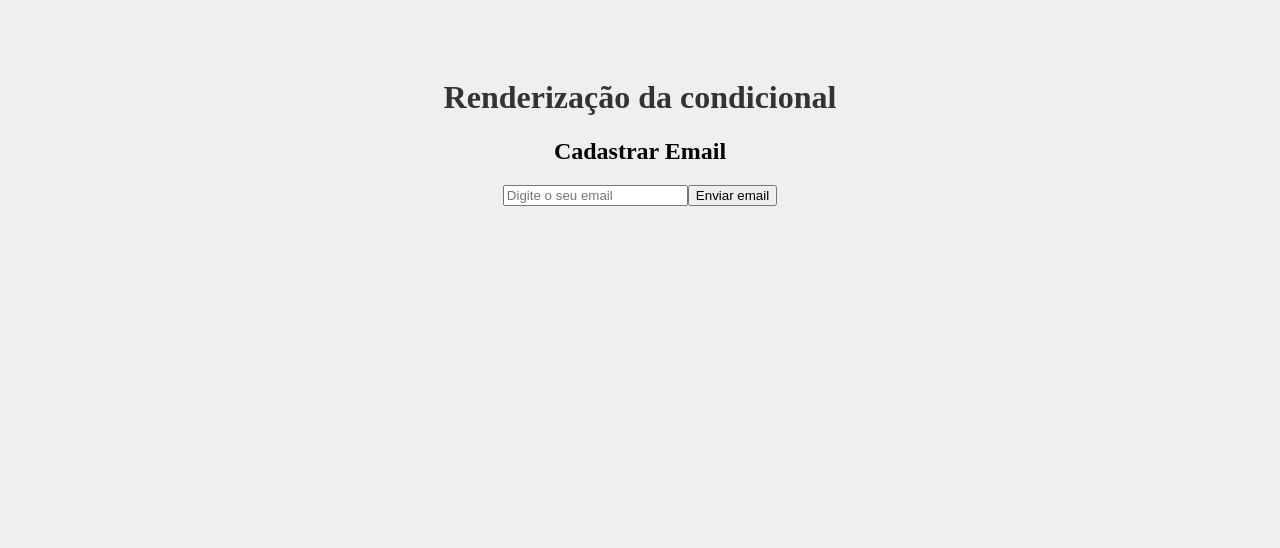
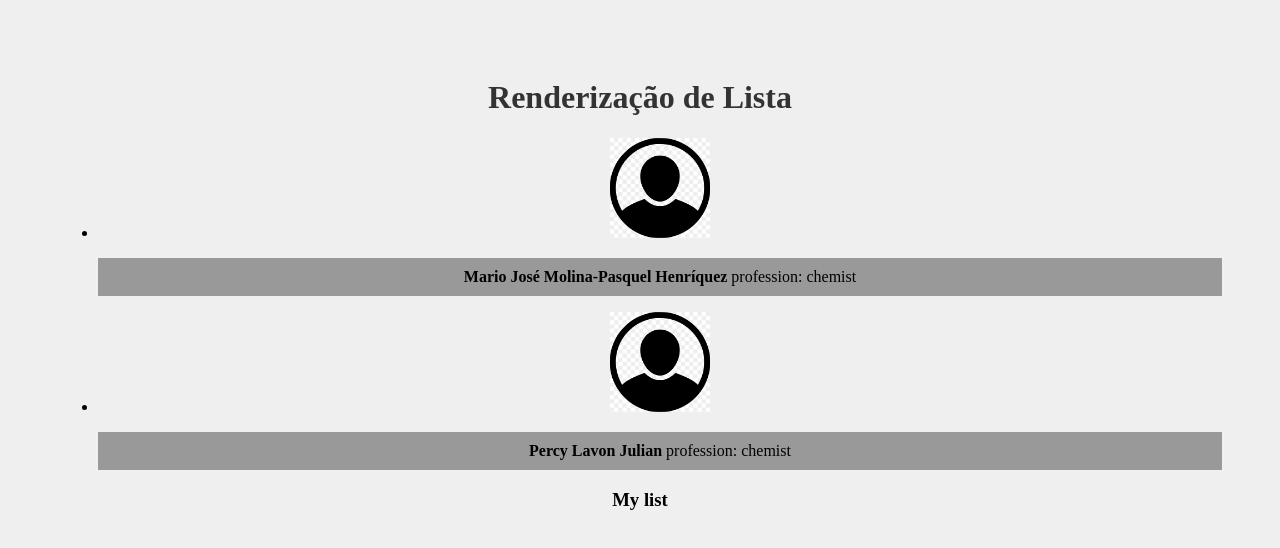
Before and after one commit to ariclenespedro/learning_react, a React (Create React App) app: page / in a window 1280 px wide. Shown: the top 548 px of the page. Built offline with nearby package versions, Linux system fonts and the light colour scheme.

Commit message:
Trabalhando com listas( função Map)

```diff
--- a/src/App.js
+++ b/src/App.js
@@ -1,13 +1,17 @@
 /* import logo from './logo.svg'; */
 import './App.css';
-import Condicional from "./components/Condicional";
+import NewList from './components/NewList';
+import OutraLista from './components/OutraLista';
 
 function App() {
 
+  const listItem = ['React', 'Vue', 'Angular'];
+
   return (
     <div className="App">
-      <h1>Renderização da condicional</h1>
-      <Condicional />
+      <h1>Renderização de Lista</h1>
+      <OutraLista />
+      <NewList />
     </div>
   );
 }
--- /dev/null
+++ b/src/components/NewList.js
@@ -0,0 +1,12 @@
+function NewList({itens}) {
+
+    return (
+        <>
+            <h3>My list</h3>
+
+        </>
+    )
+
+}
+
+export default NewList;
--- /dev/null
+++ b/src/components/OutraLista.js
@@ -0,0 +1,52 @@
+const people = [{
+    id: 0,
+    name: 'Creola Katherine Johnson',
+    profession: 'mathematician',
+    accomplishment: 'spaceflight calculations',
+    imageId: 'MK3eW3A'
+  }, {
+    id: 1,
+    name: 'Mario José Molina-Pasquel Henríquez',
+    profession: 'chemist',
+    accomplishment: 'discovery of Arctic ozone hole',
+    imageId: 'mynHUSa'
+  }, {
+    id: 2,
+    name: 'Mohammad Abdus Salam',
+    profession: 'physicist',
+    accomplishment: 'electromagnetism theory',
+    imageId: 'bE7W1ji'
+  }, {
+    id: 3,
+    name: 'Percy Lavon Julian',
+    profession: 'chemist',
+    accomplishment: 'pioneering cortisone drugs, steroids and birth control pills',
+    imageId: 'IOjWm71'
+  }, {
+    id: 4,
+    name: 'Subrahmanyan Chandrasekhar',
+    profession: 'astrophysicist',
+    accomplishment: 'white dwarf star mass calculations',
+    imageId: 'lrWQx8l'
+  }];
+
+  // faz um filtro na lista principal.
+  const profession = people.filter(person => person.profession === 'chemist');
+
+  export default function OutraLista() {
+
+    /* Criar os meus li para a lista */
+    const listItems = profession.map((person,index) =>
+        <li key={index + 1}>
+            <img
+                src={"./img/user.png"}
+                alt={person.name} width="100px" height="100px"
+            />
+            <p>
+                <b>{person.name}</b> profession: <span>{person.profession}</span>
+            </p>
+        </li>
+    );
+
+    return <ul>{listItems}</ul>;
+  }
```
Also changed, not shown: public/img/user.png (added).
